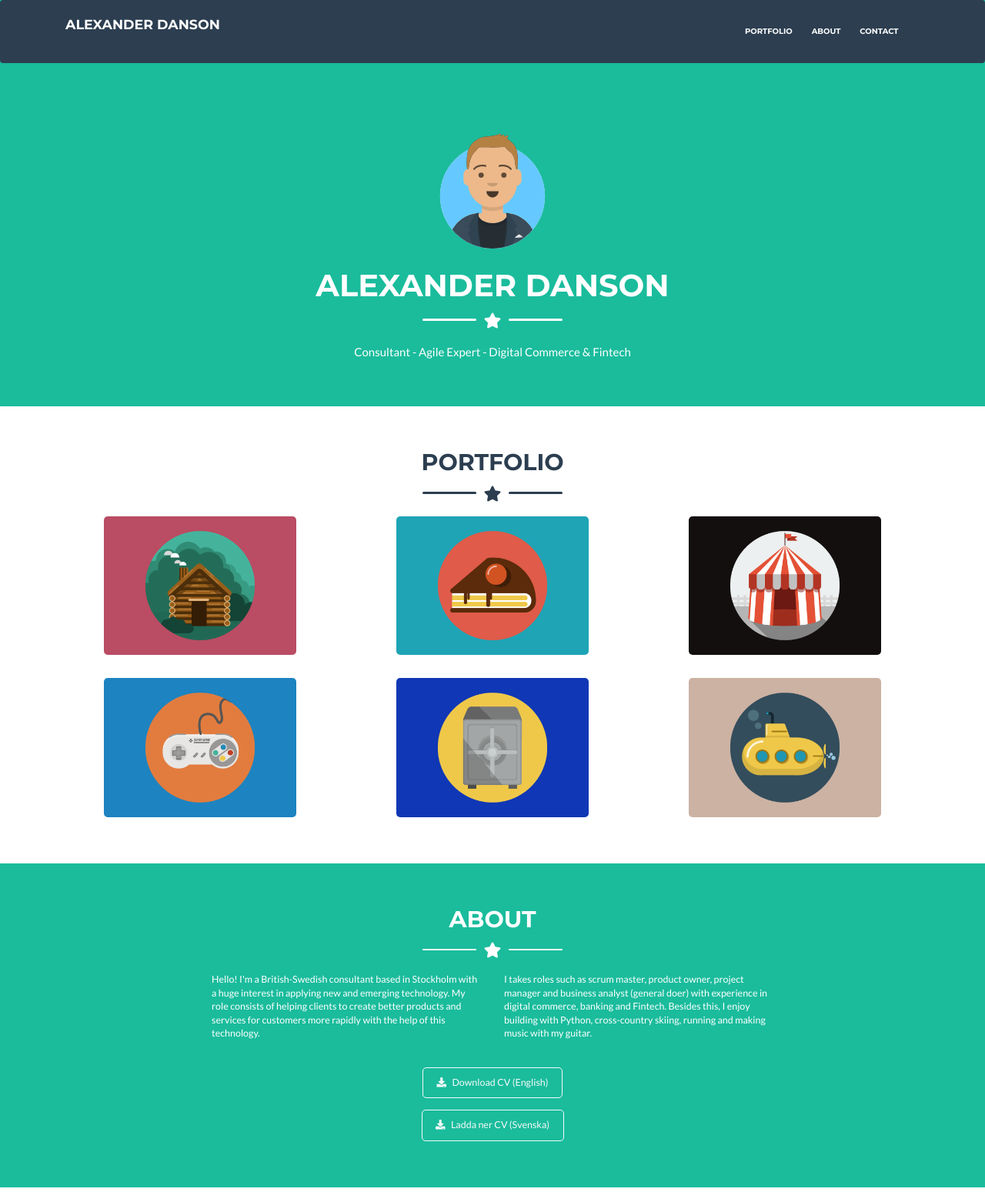
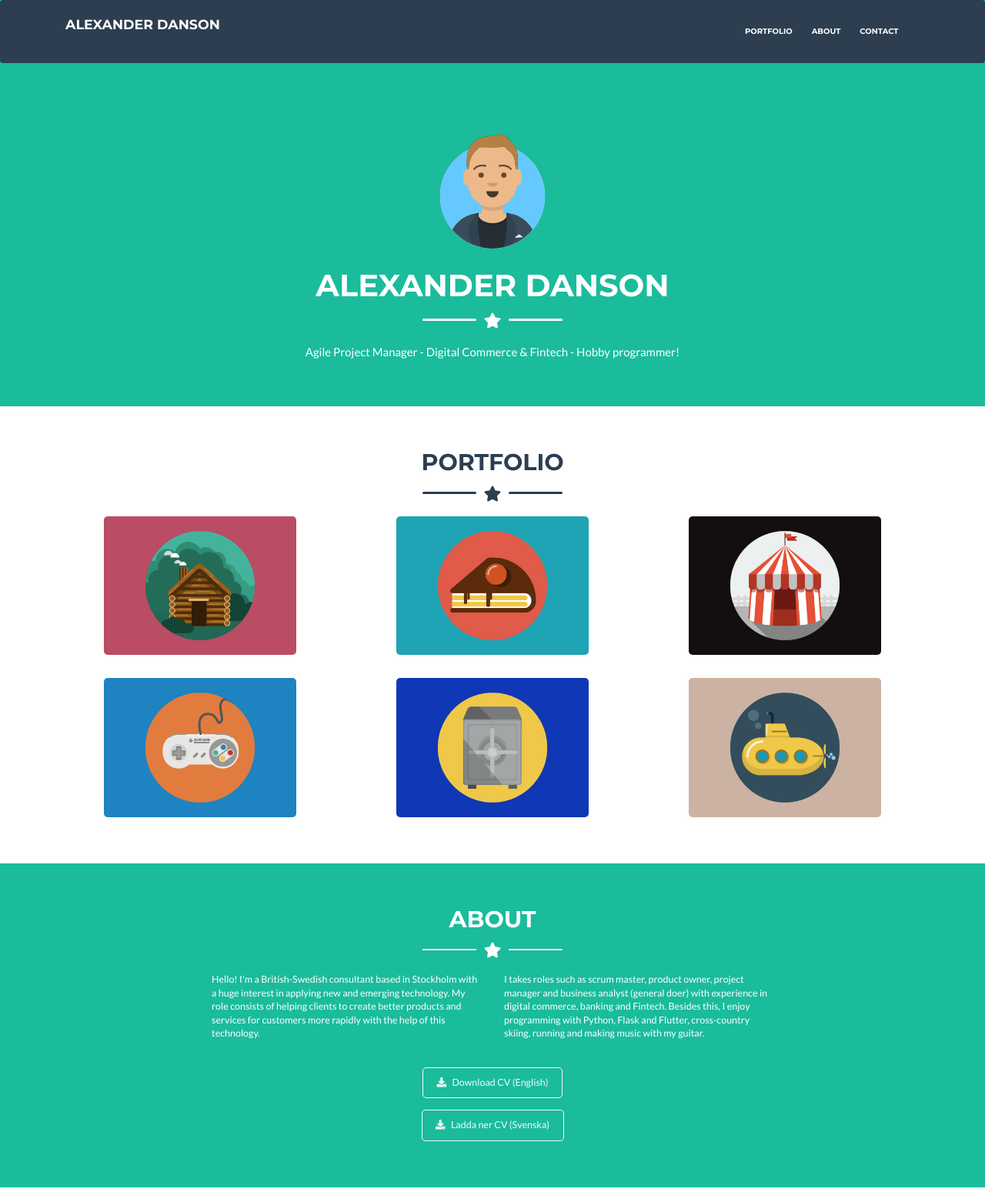
Before and after one commit to alexanderdanson/professional_website, a Flask app: page / in a window 1280 px wide. Shown: the top 1549 px of the page at 77% size. Run offline with Flask 2, Linux system fonts and the light colour scheme; some libraries are stand-ins or nearby versions.

Commit message:
small textual changes

```diff
--- a/app/templates/index.html
+++ b/app/templates/index.html
@@ -74,7 +74,7 @@
       </div>
 
       <!-- Masthead Subheading -->
-      <p class="masthead-subheading font-weight-light mb-0">Consultant - Agile Expert - Digital Commerce & Fintech</p>
+      <p class="masthead-subheading font-weight-light mb-0">Agile Project Manager - Digital Commerce & Fintech - Hobby programmer!</p>
 
     </div>
   </header>
@@ -199,7 +199,7 @@
             Hello! I'm a British-Swedish consultant based in Stockholm with a huge interest in applying new and emerging technology. My role consists of helping clients to create better products and services for customers more rapidly with the help of this technology.</p>
         </div>
         <div class="col-lg-4 mr-auto">
-          <p class="lead">I takes roles such as scrum master, product owner, project manager and business analyst (general doer) with experience in digital commerce, banking and Fintech. Besides this, I enjoy building with Python, cross-country skiing, running and making music with my guitar.</p>
+          <p class="lead">I takes roles such as scrum master, product owner, project manager and business analyst (general doer) with experience in digital commerce, banking and Fintech. Besides this, I enjoy programming with Python, Flask and Flutter, cross-country skiing, running and making music with my guitar.</p>
         </div>
       </div>
 
```
